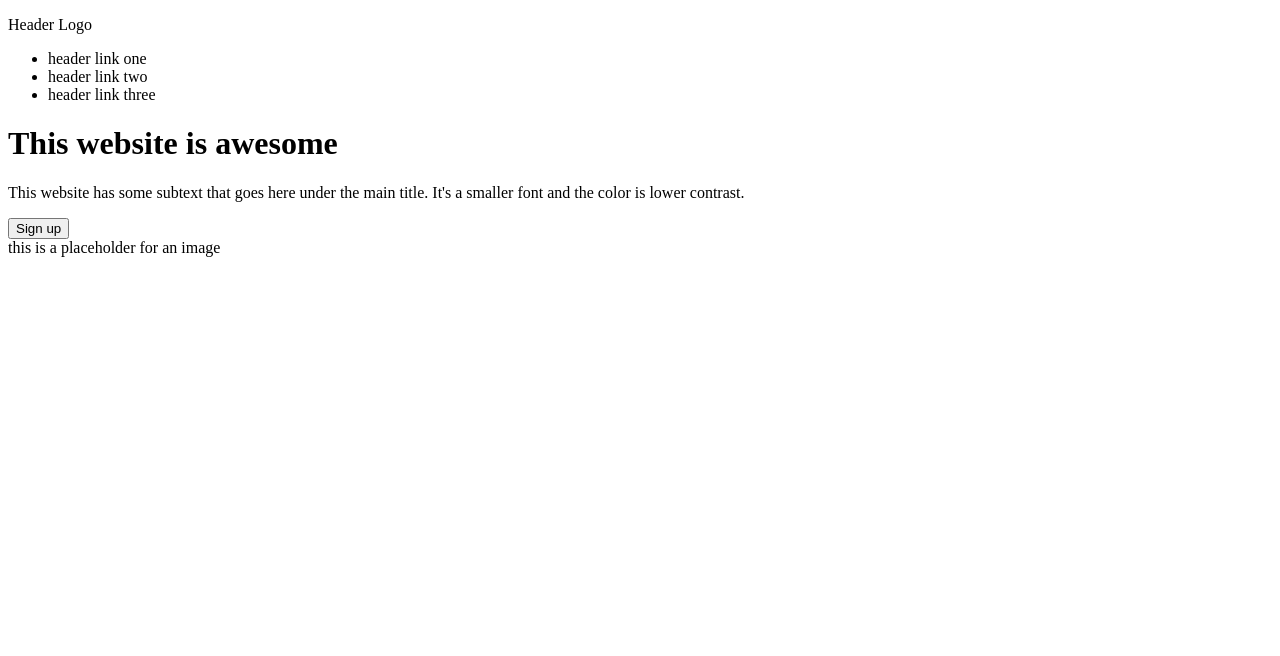
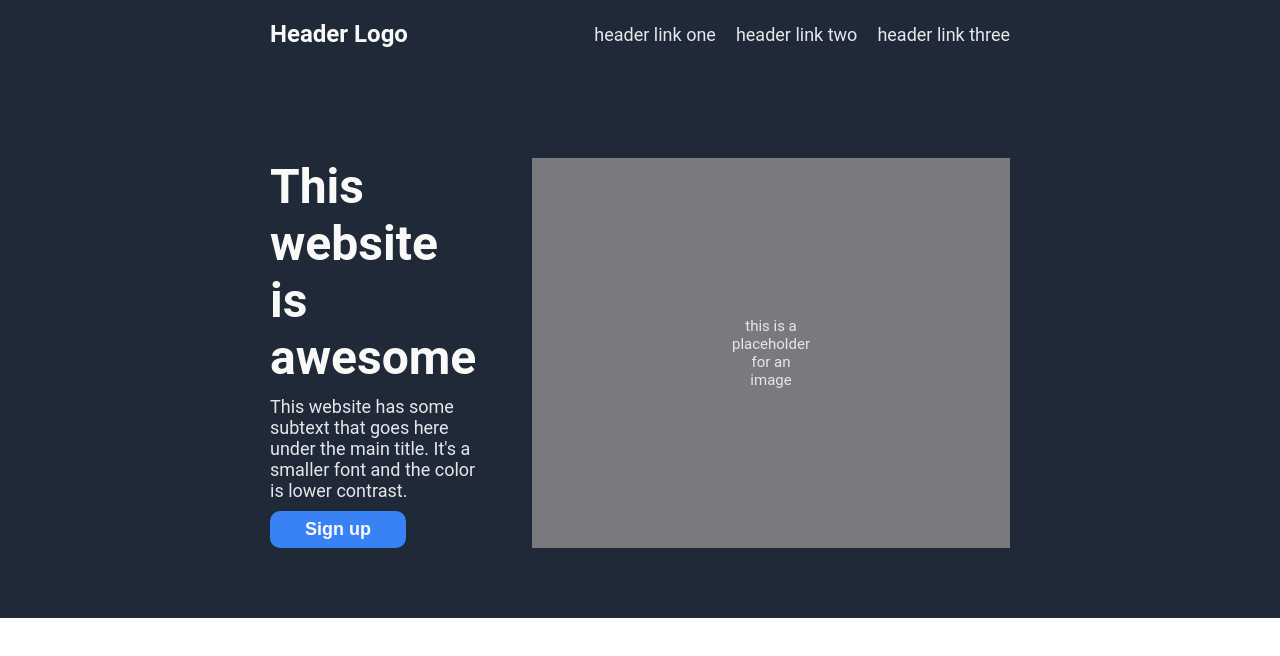
Before and after one commit to cecilie0112/Landing-Page, a plain HTML site: page index.html in a window 1280 px wide. Drawn offline with Linux system fonts and the light colour scheme.

Commit message:
Added CSS to the hero section and necessary containers

```diff
--- a/index.html
+++ b/index.html
@@ -4,19 +4,30 @@
     <meta charset="UTF-8">
     <meta name="viewport" content="width=device-width, initial-scale=1.0">
     <title>Landing Page</title>
+    <link rel="stylesheet" href="./style.css">
 </head>
 
 <body>
-    <p>Header Logo</p>
-    <ul>
-        <li><a href="#" class="links"></a>header link one</li>
-        <li><a href="#" class="links"></a>header link two</li>
-        <li><a href="#" class="links"></a>header link three</li>
-    </ul>
+    <div class="hero">
+        <div class="header">
+            <div class="logo"><p>Header Logo</p></div>
+            <ul>
+                <li><a href="#" class="links">header link one</a></li>
+                <li><a href="#" class="links">header link two</a></li>
+                <li><a href="#" class="links">header link three</a></li>
+            </ul>
+        </div>
 
-    <h1>This website is awesome</h1>
-    <p>This website has some subtext that goes here under the main title. It's a smaller font and the color is lower contrast.</p>
-    <button>Sign up</button>
-    <div class="textbox">this is a placeholder for an image</div>
+        <div class="hero-cont">
+            <div class="left">
+                <h1>This website is awesome</h1>
+                <p class="des">This website has some subtext that goes here under the main title. It's a smaller font and the color is lower contrast.</p>
+                <button>Sign up</button>
+            </div>
+            <div class="textbox">
+                <p>this is a placeholder for an image</p>
+            </div>
+        </div>
+    </div>
 </body>
 </html>
--- /dev/null
+++ b/style.css
@@ -0,0 +1,83 @@
+body {
+    margin: 0px;
+    font-family: "Roboto", Arial, Helvetica, sans-serif;
+}
+
+.hero {
+    padding: 0px 270px 70px 270px;
+    background-color: #1F2937;
+}
+
+.header {
+    justify-content: space-between;
+    align-items: center;
+    padding-top: 10px;
+    padding-bottom: 100px;
+}
+
+.header, ul, .hero-cont, .textbox {
+    display: flex;
+}
+
+.logo {
+    font-size: 24px;
+    color: #F9FAF8;
+    margin: 0px;
+    font-weight: bold;
+}
+
+ul {
+    list-style-type: none;
+    padding: 0px;
+    gap: 20px;
+}
+
+a {
+    text-decoration: none;
+    font-size: 18px;
+    color: #E5E7EB
+}
+
+p, ul {
+    margin: 0;
+}
+
+h1 {
+    font-size: 48px;
+    margin: 0px;
+    color: #F9FAF8;
+}
+
+.hero-cont {
+    gap: 50px;
+}
+
+.des, .textbox {
+    font-size: 18px;
+    color: #E5E7EB;
+}
+
+p {
+    margin-top: 10px;
+    margin-bottom: 10px;
+}
+
+button {
+    color: #F9FAF8;
+    background-color: #3882F6;
+    border: 0px;
+    padding: 8px 35px;
+    font-size: 18px;
+    border-radius: 10px;
+    font-weight: bold;
+}
+
+
+.textbox {
+    background-color: rgb(122, 122, 126);
+    justify-content: center;
+    align-items: center;
+    text-align: center;
+    font-size: 15px;
+    padding: 70px 200px;
+}
```
